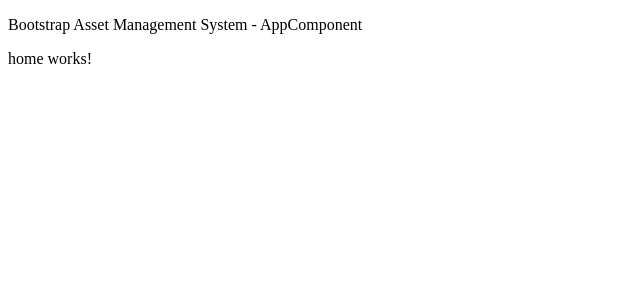
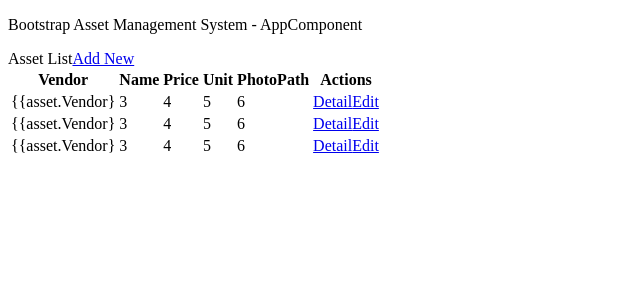
Before and after one commit to gpdoud/Asset-Management-System, an Angular app in the folder ams-ng/: page /assets in a window 1280 px wide. Shown: the top 300 px of the page, without its empty margins (0-640 px from the left). Built offline with nearby package versions, Linux system fonts and the light colour scheme.

Commit message:
Sue Ann - added to Asset

```diff
--- a/ams-ng/src/app/app-routing.module.ts
+++ b/ams-ng/src/app/app-routing.module.ts
@@ -13,10 +13,10 @@
 	{ path: 'about', component: core.AboutComponent },
 	{ path: 'help', component: core.HelpComponent },
 	{ path: 'home', component: core.HomeComponent },
-	{ path: '**', component: core.HomeComponent },
-  { path: 'assets', component: AssetListComponent},
+	{ path: 'assets', component: AssetListComponent},
   { path: 'assets/detail/:id', component: AssetDetailComponent},
-  { path: 'assets/add', component: AssetAddComponent}
+  { path: 'assets/add', component: AssetAddComponent},
+  { path: '**', component: core.HomeComponent },
 ];
 
 @NgModule({
--- a/ams-ng/src/app/app.module.ts
+++ b/ams-ng/src/app/app.module.ts
@@ -1,6 +1,7 @@
 import { BrowserModule } from '@angular/platform-browser';
 import { NgModule } from '@angular/core';
 import { RouterModule } from '@angular/router';
+import { HttpModule } from '@angular/http';
 
 import { AppRoutingModule } from '@app/app-routing.module';
 import { CoreModule } from '@app/core/core.module';
@@ -28,10 +29,12 @@
     BrowserModule,
     RouterModule,
     AppRoutingModule,
-    CoreModule
+    CoreModule,
+    HttpModule
   ],
   providers: [
   AssetService,
+
   ],
   bootstrap: [AppComponent]
 })
--- a/ams-ng/src/app/core/asset/asset-add/asset-add.component.html
+++ b/ams-ng/src/app/core/asset/asset-add/asset-add.component.html
@@ -1,3 +1,58 @@
-<p>
-  asset-add works!
-</p>
+<div class="form-horizontal" style="margin: 20px;">
+
+	<div><span class="PageTitle">Asset Add</span></div>
+	<div style="text-align: center;">
+	<form *ngIf="asset" style="display: inline-block; width: 50%; padding: 30px 30px 0 0;border: 1px solid silver;">
+
+	<div class='form-group'>
+	<label class='col-md-3 control-label' for="asset-vendor">Vendor</label>
+	<div class='col-md-9'>
+		<input class='form-control' name='Vendor' type= 'text' id='asset-vendor'
+		[(ngModel)]='asset.Vendor' placeholder="Vendor">
+	</div>
+	</div>
+
+	<div class='form-group'>
+	<label class='col-md-3 control-label' for="asset-name">Name</label>
+	<div class='col-md-9'>
+		<input class='form-control' name='Name' type= 'text' id='asset-name'
+		[(ngModel)]='asset.Name' placeholder="Name">
+	</div>
+	</div>
+
+	<div class='form-group'>
+	<label class='col-md-3 control-label' for="asset-price">Price</label>
+	<div class='col-md-9'>
+		<input class='form-control' name='Price' type= 'text' id='asset-price'
+		[(ngModel)]='asset.Price' placeholder="Price">
+	</div>
+	</div>
+
+	<div class='form-group'>
+	<label class='col-md-3 control-label' for="asset-unit">Unit</label>
+	<div class='col-md-9'>
+		<input class='form-control' name='Unit' type= 'text' id='asset-unit'
+		[(ngModel)]='asset.Unit' placeholder="Unit">
+	</div>
+	</div>
+
+	<div class='form-group'>
+	<label class='col-md-3 control-label' for="asset-photopath">PhotoPath</label>
+	<div class='col-md-9'>
+		<input class='form-control' name='PhotoPath' type= 'text' id='asset-photopath'
+		[(ngModel)]='asset.PhotoPath' placeholder="PhotoPath">
+	</div>
+	</div>
+
+
+		<div class='form-group'>
+		<button (click)='add()' id='add' class='col-md-aa col-md-offset-1 btn btn-primary'>Add</button>
+		</div>
+
+	<div class='form-group'>
+		<label class='col-md-10 col-md-offset-1 text-left'>{{message}}&nbsp;</label>
+
+	</div>
+	</form>
+	</div>
+	</div>
--- a/ams-ng/src/app/core/asset/asset-detail/asset-detail.component.html
+++ b/ams-ng/src/app/core/asset/asset-detail/asset-detail.component.html
@@ -8,7 +8,7 @@
 
 	<table class="table" *ngIf="asset">
 
-		<tr><th> VendorIdNumber</th><td>{{asset.VendorIdNumber}}</td></tr>
+		<tr><th> Vendor</th><td>{{asset.Vendor}}</td></tr>
 		<tr><th> Name</th><td>{{asset.Name}}</td></tr>
 		<tr><th> Price</th><td>{{asset.Price}}</td></tr>
 		<tr><th> Unit</th><td>{{asset.Unit}}</td></tr>
--- a/ams-ng/src/app/core/asset/asset-list/asset-list.component.html
+++ b/ams-ng/src/app/core/asset/asset-list/asset-list.component.html
@@ -8,7 +8,7 @@
 
 	<table class="table" *ngIf="assets">
 	<tr>
-		<th>VendorIdNumber</th>
+		<th>Vendor</th>
 		<th>Name</th>
 		<th>Price</th>
 		<th>Unit</th>
@@ -16,7 +16,7 @@
 		<th>Actions</th>
 	</tr>
 	<tr *ngFor="let asset of assets">
-		<td>{{asset.VendorIdNumber}}</td>
+		<td>{{asset.Vendor}</td>
 		<td>{{asset.Name}}</td>
 		<td>{{asset.Price}}</td>
 		<td>{{asset.Unit}}</td>
--- a/ams-ng/src/app/shared/models/asset.ts
+++ b/ams-ng/src/app/shared/models/asset.ts
@@ -1,7 +1,7 @@
 export class Asset {
 
 	Id: number;
-	VendorIdNumber: string;
+	Vendor: string;
 	Name: string;
 	Price: number;
 	Unit: string;
@@ -10,7 +10,7 @@
 
 	constructor(
 		Id: number,
-		VendorIdNumber: string,
+		Vendor: string,
 		Name: string,
 		Price: number,
 		Unit: string,
@@ -20,7 +20,7 @@
 
 	 {
 	 	this.Id = Id;
-	 	this.VendorIdNumber = VendorIdNumber;
+	 	this.Vendor = Vendor;
 	 	this.Name = Name;
 	 	this.Price = Price;
 	 	this.Unit = Unit;
--- a/ams-ng/src/app/shared/services/asset.service.ts
+++ b/ams-ng/src/app/shared/services/asset.service.ts
@@ -16,9 +16,9 @@
 export class AssetService {
 
   assets: Asset[] = [
-    {Id: 1, VendorIdNumber: "2", Name: "3", Price: 4, Unit: "5", PhotoPath: "6"},
-     {Id: 1, VendorIdNumber: "2", Name: "3", Price: 4, Unit: "5", PhotoPath: "6"},
-    {Id: 1, VendorIdNumber: "2", Name: "3", Price: 4, Unit: "5", PhotoPath: "6"}
+    {Id: 1, Vendor: "2", Name: "3", Price: 4, Unit: "5", PhotoPath: "6"},
+     {Id: 1, Vendor: "2", Name: "3", Price: 4, Unit: "5", PhotoPath: "6"},
+    {Id: 1, Vendor: "2", Name: "3", Price: 4, Unit: "5", PhotoPath: "6"}
 
   ];
 
```
